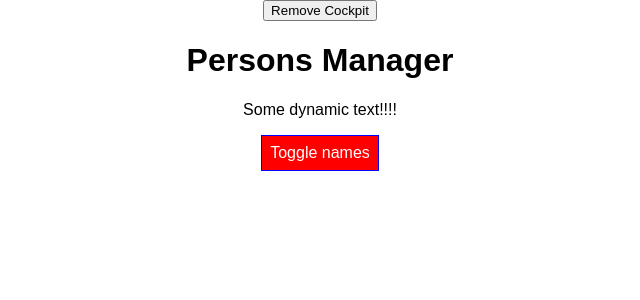
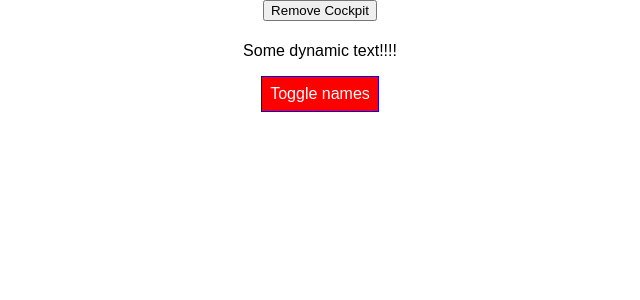
Before and after one commit to Doug-Sewell/react-coursework, a React (Create React App) app in the folder complete-guide/: page / in a window 1280 px wide. Shown: the top 300 px of the page, without its empty margins (320-960 px from the left). Built offline with nearby package versions, Linux system fonts and the light colour scheme.

Commit message:
Added new form of HOC and implemented it in App.js

```diff
--- a/complete-guide/src/containers/App.js
+++ b/complete-guide/src/containers/App.js
@@ -2,8 +2,8 @@
 import classes from './App.module.css';
 import Persons from '../components/Persons/Persons';
 import Cockpit from '../components/Cockpit/Cockpit';
-import WithClass from '../hoc/WithClass';
-
+import withClass from '../hoc/withClass';
+import Aux from '../hoc/Aux';
 
 class App extends Component {
   constructor(props) {
@@ -32,8 +32,8 @@
     }
   }
 
-  static getDerivedStateFromProps(props,state) {
-    console.log('[App.js] getDerivedStateFromProps',props);
+  static getDerivedStateFromProps(props, state) {
+    console.log('[App.js] getDerivedStateFromProps', props);
     return state;
   }
 
@@ -86,17 +86,17 @@
 
 
     return (
-      <WithClass classes={classes.App}>
-        <button onClick={() => {this.setState({showCockpit:false})}}>Remove Cockpit</button>
+      <Aux>
+        <button onClick={() => { this.setState({ showCockpit: false }) }}>Remove Cockpit</button>
         {this.state.showCockpit ? <Cockpit
           AppTitle={this.props.title}
           showPersons={this.state.showPersons}
           personsLength={this.state.persons.length}
-        clicked={this.showPersons} /> : null }
+          clicked={this.showPersons} /> : null}
         {personComponents}
-      </WithClass>
+      </Aux>
     );
   }
 }
 
-export default App;
+export default withClass(App, classes.App);
--- a/complete-guide/src/hoc/WithClass.js
+++ /dev/null
@@ -1,9 +0,0 @@
-import React from 'react';
-
-const WithClass = props => (
-    <div className={props.classes}>
-        {props.children}
-    </div>
-);
-
-export default WithClass;
--- /dev/null
+++ b/complete-guide/src/hoc/withClass.js
@@ -0,0 +1,12 @@
+import React from 'react';
+
+
+const withClass = (WrappedComponent, className) => {
+    return props => (
+        <div className={className}>
+            <WrappedComponent />
+        </div>
+    );
+}
+
+export default withClass;
```
